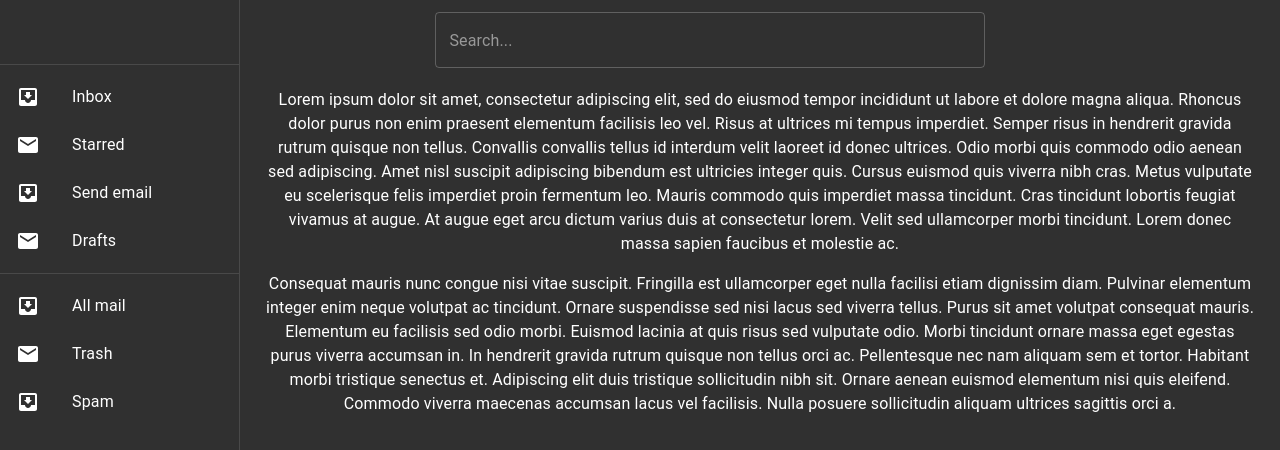
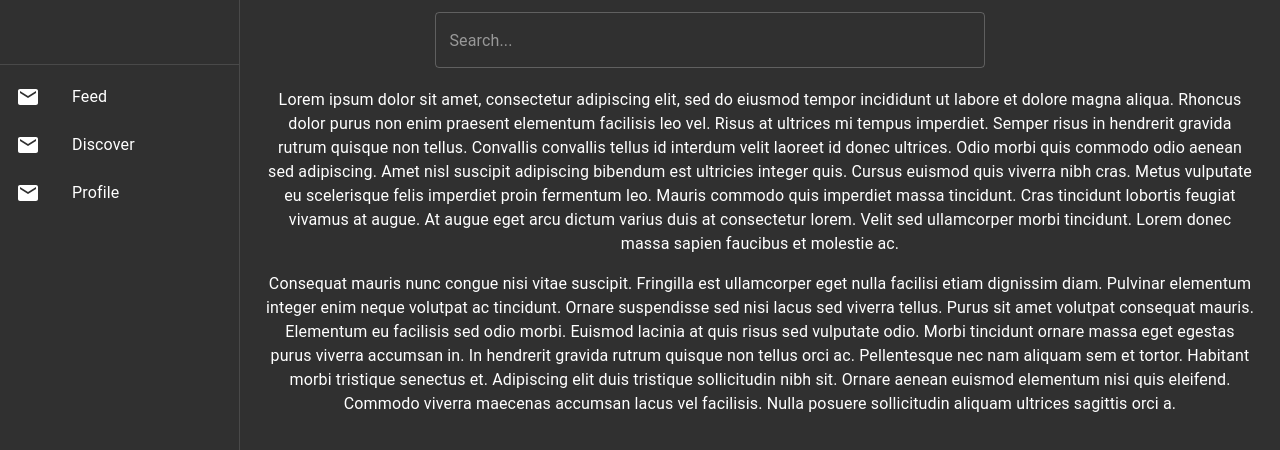
Before and after one commit to meh430/rankten, a React (Create React App) app: page /#/main in a window 1280 px wide. Shown: the top 450 px of the page. Built offline with nearby package versions, Linux system fonts and the light colour scheme.

Commit message:
changes drawer items

```diff
--- a/src/routes/MainRoute.js
+++ b/src/routes/MainRoute.js
@@ -76,21 +76,19 @@ export const MainRoute = (props) => {
             <div className={classes.toolbar} />
             <Divider />
             <List>
-                {["Inbox", "Starred", "Send email", "Drafts"].map((text, index) => (
-                    <ListItem button key={text}>
-                        <ListItemIcon>{index % 2 === 0 ? <InboxIcon /> : <MailIcon />}</ListItemIcon>
-                        <ListItemText primary={text} />
-                    </ListItem>
-                ))}
-            </List>
-            <Divider />
-            <List>
-                {["All mail", "Trash", "Spam"].map((text, index) => (
-                    <ListItem button key={text}>
-                        <ListItemIcon>{index % 2 === 0 ? <InboxIcon /> : <MailIcon />}</ListItemIcon>
-                        <ListItemText primary={text} />
-                    </ListItem>
-                ))}
+               <ListItem button key="feed">
+                        <ListItemIcon>{<MailIcon />}</ListItemIcon>
+                        <ListItemText primary={"Feed"} />
+                </ListItem>
+                <ListItem button key="discover">
+                        <ListItemIcon>{<MailIcon />}</ListItemIcon>
+                        <ListItemText primary={"Discover"} />
+                 </ListItem>
+                <ListItem button key="profile">
+                        <ListItemIcon>{<MailIcon />}</ListItemIcon>
+                        <ListItemText primary={"Profile"} />
+                </ListItem>
+
             </List>
         </div>
     );
```
